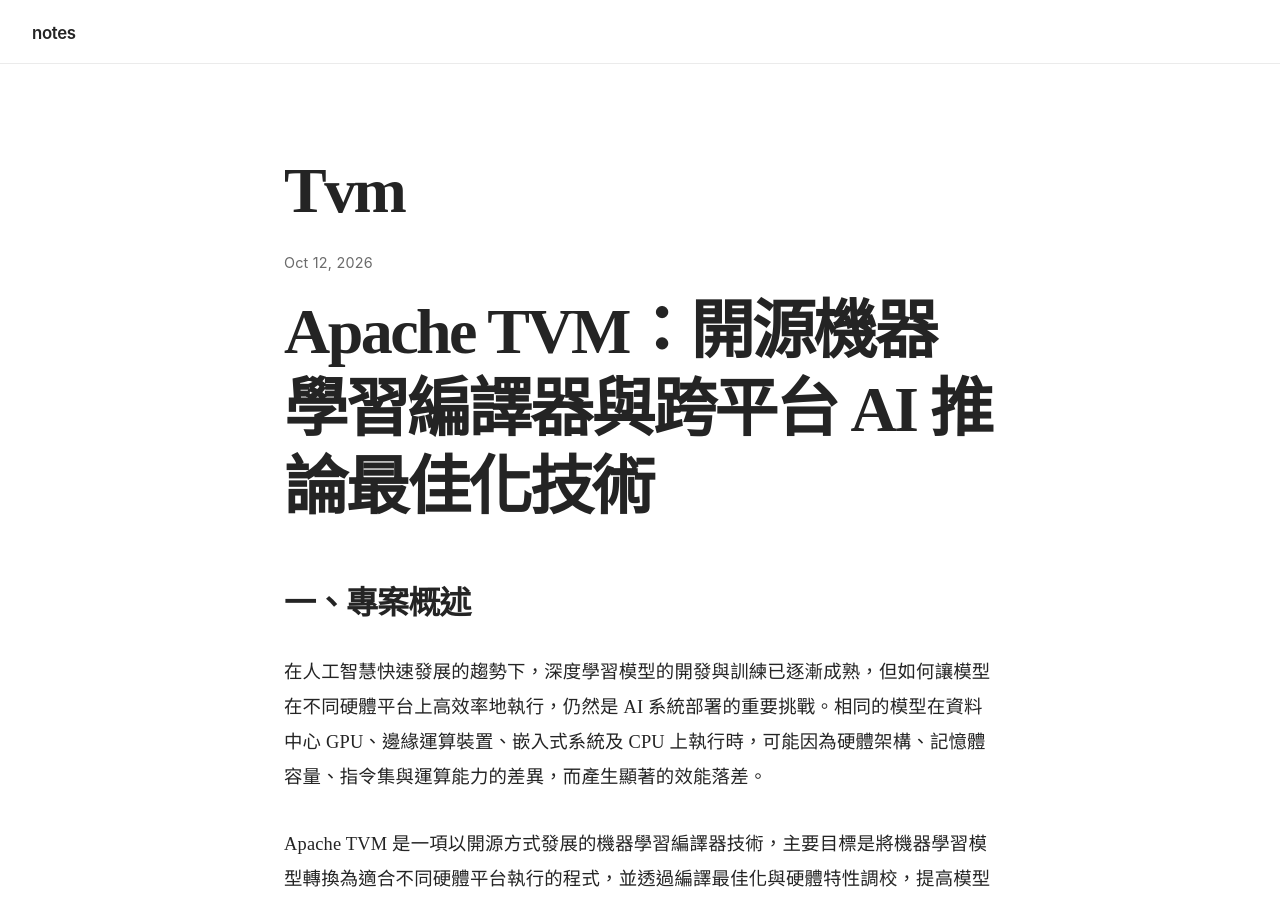
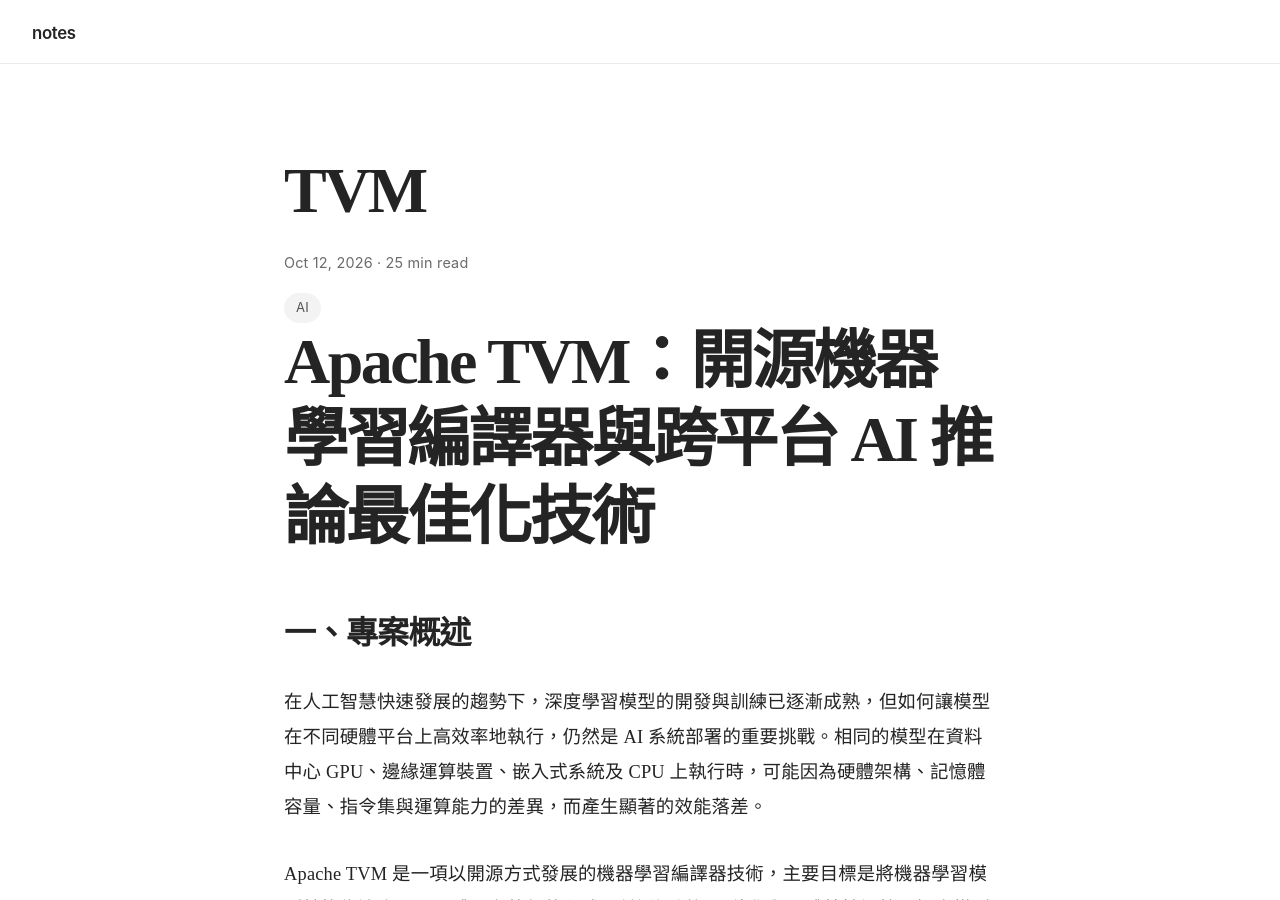
Before and after one commit to linjose/notes, a Jekyll site: the page built from _posts/2026-10-12-TVM.md, in a window 1280 px wide and 900 px high. Built offline with Jekyll 4.4.1, drawn with Linux system fonts in a browser that asks for light colours; our own code applies the rules of GitHub Pages for plain Markdown files.

Commit message:
Update 2026-10-12-TVM.md

```diff
--- a/_posts/2026-10-12-TVM.md
+++ b/_posts/2026-10-12-TVM.md
@@ -1,3 +1,12 @@
+---
+layout: post
+title: TVM
+date: 2026-10-12
+reading_time: 25 min read
+tags: [AI]
+excerpt:
+---
+
 # Apache TVM：開源機器學習編譯器與跨平台 AI 推論最佳化技術
 
 ## 一、專案概述
```
